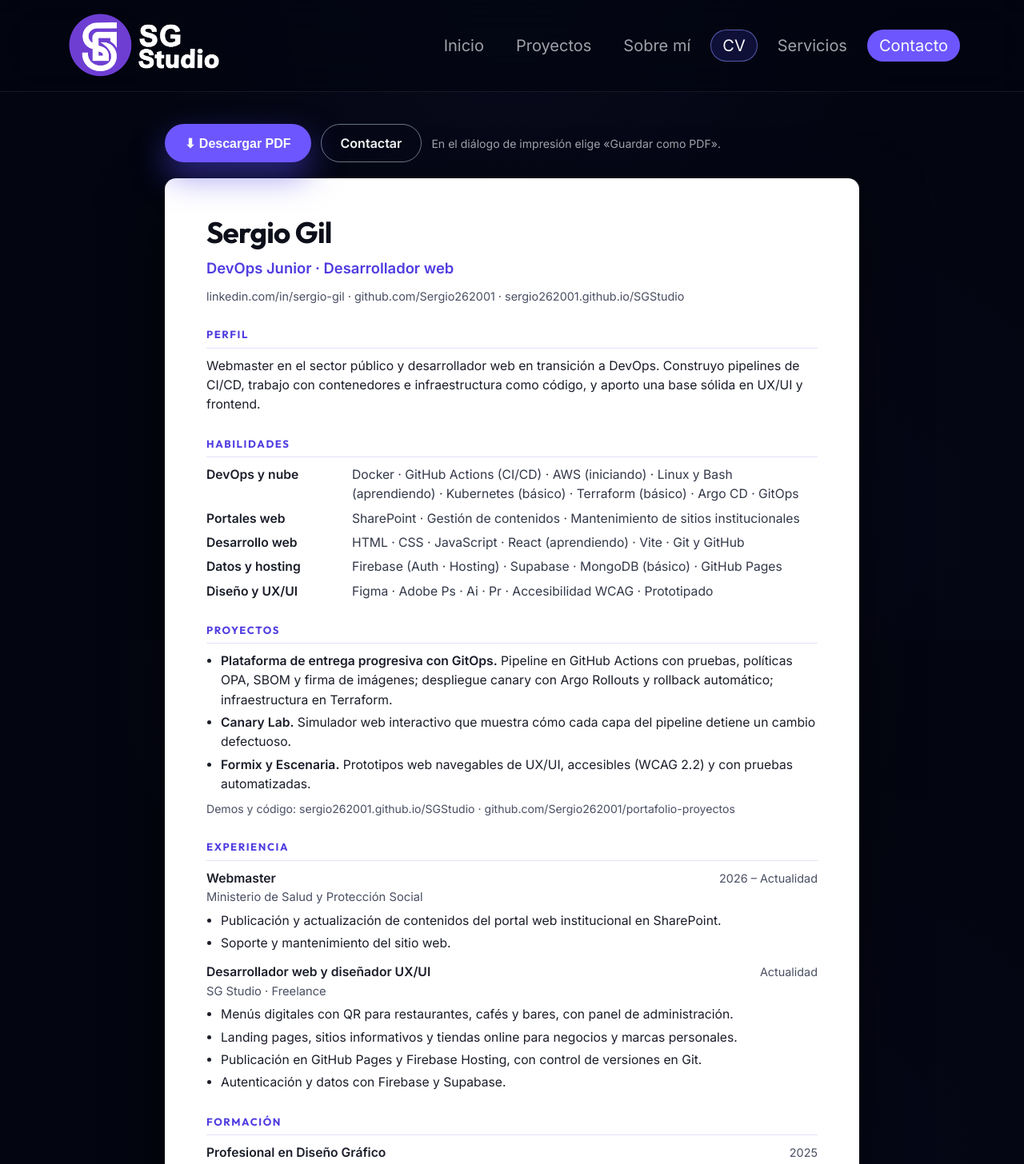
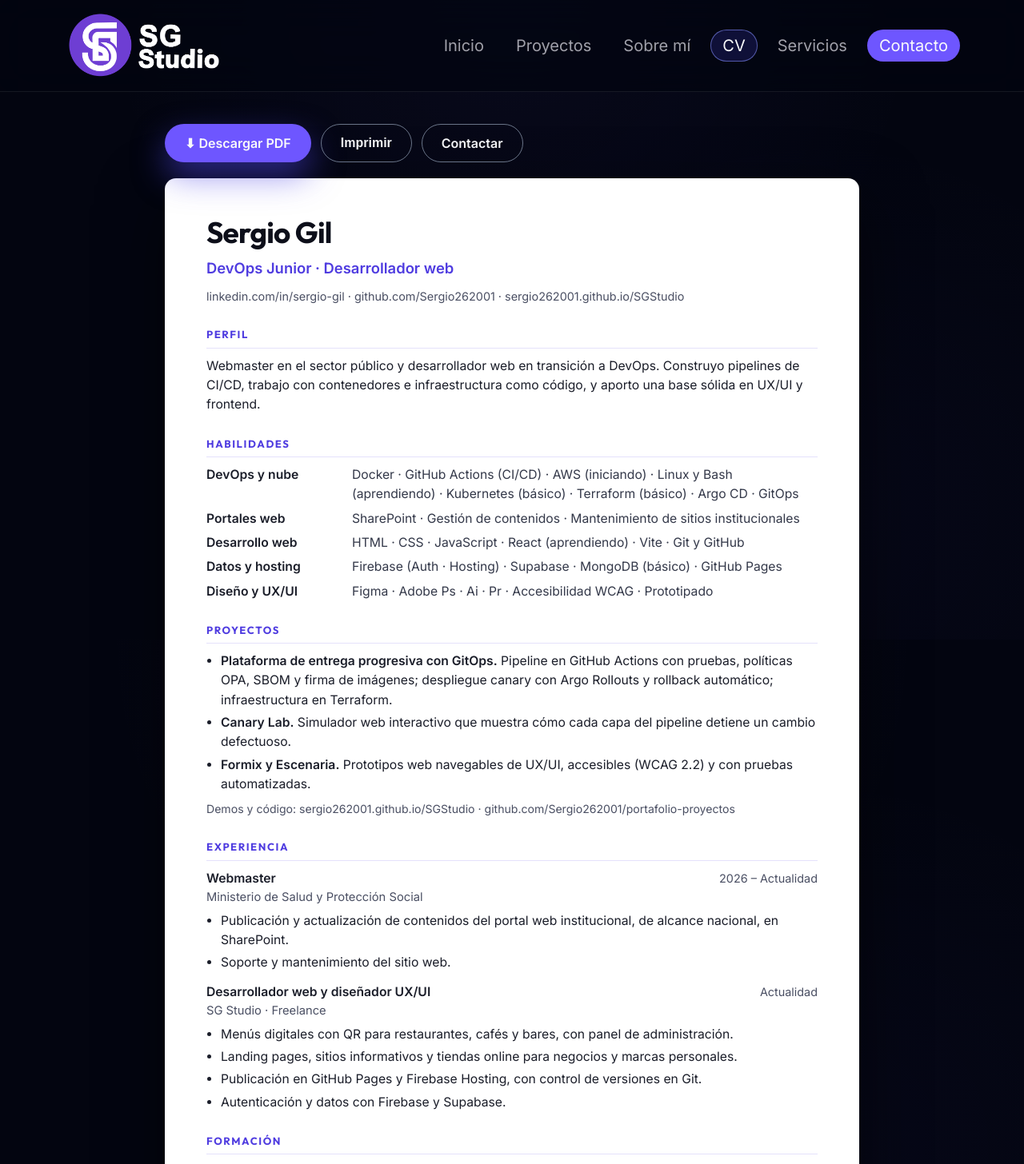
Before and after one commit to Sergio262001/SGStudio, a React (Vite) app: page /#/cv in a window 1280 px wide. Shown: the top 1456 px of the page at 80% size. Built offline with nearby package versions, Linux system fonts and the light colour scheme.

Commit message:
feat: «Descargar PDF» entrega un PDF real del CV
- PDF público generado desde la página CV, sin correo ni teléfono
- Funciona en celulares; «Imprimir» queda como opción secundaria
- Cargo de webmaster: portal de alcance nacional

Co-Authored-By: Claude Opus 5.5 <noreply@anthropic.com>

```diff
--- a/src/data/perfil.js
+++ b/src/data/perfil.js
@@ -53,7 +53,7 @@ export const PERFIL = {
       lugar: "Ministerio de Salud y Protección Social",
       periodo: "2026 – Actualidad",
       logros: [
-        "Publicación y actualización de contenidos del portal web institucional en SharePoint.",
+        "Publicación y actualización de contenidos del portal web institucional, de alcance nacional, en SharePoint.",
         "Soporte y mantenimiento del sitio web.",
       ],
     },
--- a/src/pages/CV.jsx
+++ b/src/pages/CV.jsx
@@ -3,6 +3,7 @@ import { Helmet } from "react-helmet-async";
 import { motion } from "framer-motion";
 import { PERFIL } from "../data/perfil";
 
+const PDF = `${import.meta.env.BASE_URL}cv/CV-Sergio-Gil-DevOps-Junior.pdf`;
 const sinProtocolo = (url) => url.replace(/^https?:\/\/(www\.)?/, "").replace(/\/$/, "");
 
 // Hoja de vida en una columna, con texto real (la leen bien los filtros ATS) y lista para imprimir.
@@ -28,11 +29,14 @@ export default function CV() {
         <div className="container cv-wrap">
           <div className="cv-toolbar no-print">
             <h1 className="sr-only">Hoja de vida</h1>
-            <button type="button" className="btn btn-primary btn-lg" onClick={() => window.print()}>
+            {/* PDF real (funciona bien en celulares); se genera desde esta misma página, sin datos privados */}
+            <a className="btn btn-primary btn-lg" href={PDF} download="CV Sergio Gil - DevOps Junior.pdf">
               ⬇ Descargar PDF
+            </a>
+            <button type="button" className="btn btn-outline btn-lg" onClick={() => window.print()}>
+              Imprimir
             </button>
             <Link to="/contacto" className="btn btn-outline btn-lg">Contactar</Link>
-            <p className="cv-hint">En el diálogo de impresión elige «Guardar como PDF».</p>
           </div>
 
           <article className="cv" aria-label={`Hoja de vida de ${PERFIL.nombre}`}>
```
Also changed, not shown: 1 other file (tests, documents, lock files or other folders).
